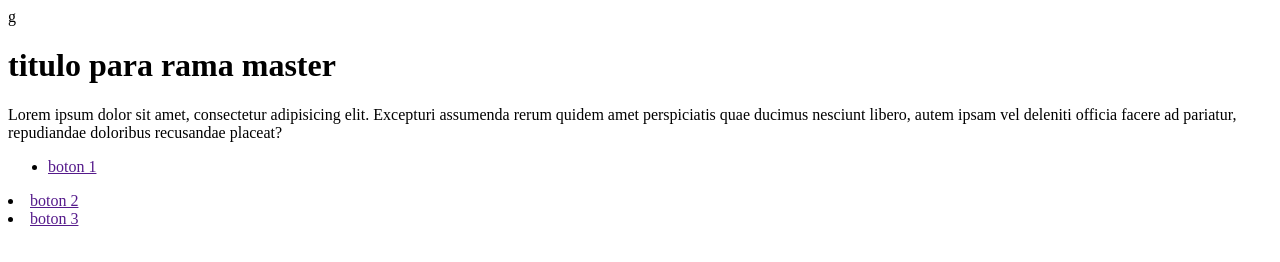
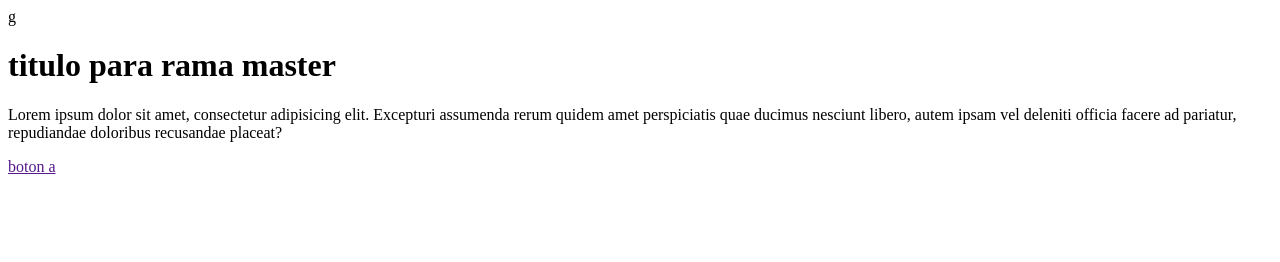
Before and after one commit to arquitectosoftwarediaz/practicayoutube, a plain HTML site: page index.html in a window 1280 px wide. Drawn offline with Linux system fonts and the light colour scheme.

Commit message:
subo cambios de la segunda rama

```diff
--- a/index.html
+++ b/index.html
@@ -5,9 +5,7 @@
 <body>
     <h1>titulo para rama master</h1>
     <p>Lorem ipsum dolor sit amet, consectetur adipisicing elit. Excepturi assumenda rerum quidem amet perspiciatis quae ducimus nesciunt libero, autem ipsam vel deleniti officia facere ad pariatur, repudiandae doloribus recusandae placeat?</p>
-    <nav><ul><li><a href="">boton 1</a></li></ul>
-             <li><a href="">boton 2</a></li></ul>
-             <li><a href="">boton 3</a></li></ul>
+    <nav><a href="">boton a</a>
     </nav>
 </body>
 </html>
```
